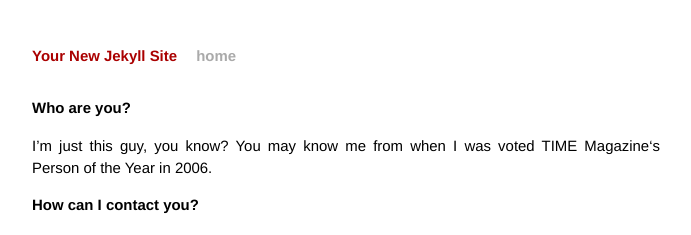
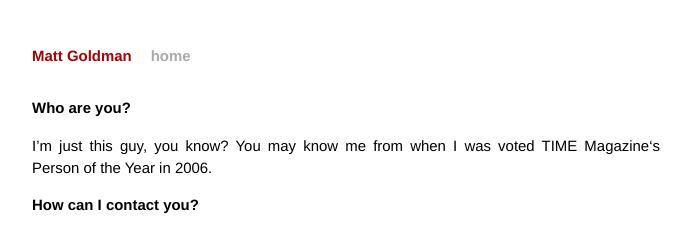
Before and after one commit to robotmlg/mattgoldman.us, a Jekyll site: the page built from FAQ.md, in a window 1280 px wide. Shown: the top 235 px of the page, without its empty margins (294-985 px from the left). Built offline with Jekyll 4.4.1, drawn with Linux system fonts in a browser that asks for light colours.

Commit message:
Named site "Matt Goldman"

```diff
--- a/_config.yml
+++ b/_config.yml
@@ -1,2 +1,2 @@
-name: Your New Jekyll Site
+name: Matt Goldman
 pygments: true
```
